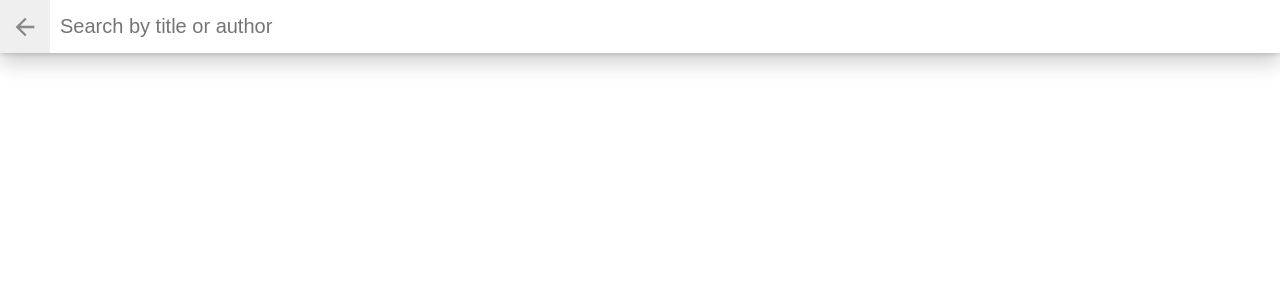
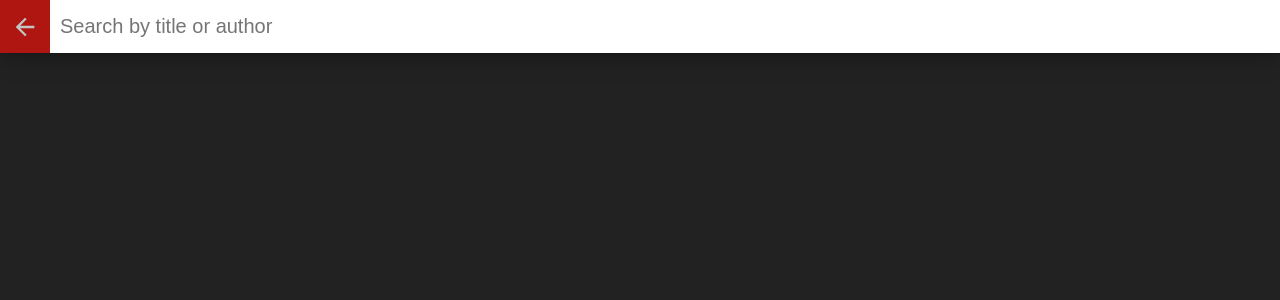
Before and after one commit to KhaledElkhoreby/bookshelf-app, a React (Create React App) app: page /search in a window 1280 px wide. Shown: the top 300 px of the page. Built offline with nearby package versions, Linux system fonts and the light colour scheme; no server answers.

Commit message:
Finsh Styling

```diff
--- a/src/App.css
+++ b/src/App.css
@@ -1,27 +1,52 @@
-html, body, .root {
+:root {
+  --mainColor: #cc1e1f;
+  --btnColor: #c9201a;
+  --btnColorActive: #af1611;
+  --bookCoverColor: #3f04033a;
+  --backgroundColor: #222222;
+  --fontMainColor: #fff;
+  --fontSecondColor: #aaa;
+}
+::-webkit-scrollbar {
+  background: rgb(143, 142, 142);
+  width: 0.75em;
+}
+::-webkit-scrollbar-thumb {
+  background: #72110e;
+  border-radius: 2em;
+  -webkit-border-radius: 2em;
+  -moz-border-radius: 2em;
+  -ms-border-radius: 2em;
+  -o-border-radius: 2em;
+}
+html,
+body,
+.root {
   height: 100%;
+  color: var(--fontMainColor);
 }
 
 body {
   line-height: 1.5;
 }
 
-body, .app {
-  background: white;
+body,
+.app {
+  background: var(--backgroundColor);
 }
 
 /* main page */
 
 .list-books-title {
   padding: 10px 0;
-  background: #2e7c31;
+  background: var(--mainColor);
   text-align: center;
 }
 
 .list-books-title h1 {
   font-weight: 400;
   margin: 0;
-  color: white;
+  color: var(--fontMainColor);
 }
 
 .list-books-content {
@@ -40,7 +65,7 @@ body, .app {
 }
 
 .bookshelf-title {
-  border-bottom: 1px solid #dedede;
+  border-bottom: 3px solid var(--btnColorActive);
 }
 
 .bookshelf-books {
@@ -55,23 +80,23 @@ body, .app {
 
 .open-search button {
   display: block;
+  border: none;
   width: 50px;
   height: 50px;
   border-radius: 50%;
-  background: #2e7d32;
-  background-image: url('./icons/add.svg');
+  background: var(--btnColor);
+  background-image: url("./icons/add.svg");
   background-repeat: no-repeat;
   background-position: center;
   background-size: 28px;
-  box-shadow: 0 3px 6px rgba(0,0,0,0.16), 0 3px 6px rgba(0,0,0,0.23);
+  box-shadow: 0 3px 6px rgba(0, 0, 0, 0.16), 0 3px 6px rgba(0, 0, 0, 0.23);
   font-size: 0;
   outline: 0;
 }
 
 .open-search button:hover {
-  background-color: rgb(0, 102, 0);
+  background-color: var(--btnColorActive);
 }
-
 
 /* search page */
 
@@ -82,7 +107,7 @@ body, .app {
   left: 0;
   z-index: 5;
   display: flex;
-  box-shadow: 0 10px 20px rgba(0,0,0,0.19), 0 0 6px rgba(0,0,0,0.23);
+  box-shadow: 0 10px 20px rgba(0, 0, 0, 0.19), 0 0 6px rgba(0, 0, 0, 0.23);
 }
 
 .search-books-input-wrapper {
@@ -104,7 +129,9 @@ body, .app {
   left: 15px;
   width: 50px;
   height: 53px;
-  background-image: url('./icons/arrow-back.svg');
+  color: var(--fontMainColor);
+  background-color: var(--btnColor);
+  background-image: url("./icons/arrow-back.svg");
   background-position: center;
   background-repeat: no-repeat;
   background-size: 28px;
@@ -112,8 +139,11 @@ body, .app {
   border: none;
   outline: none;
 }
-
+.close-search:hover {
+  background-color: var(--btnColorActive);
+}
 button:active {
+  color: var(--btnColorActive);
   border: red;
   outline: none;
 }
@@ -152,7 +182,7 @@ button:active {
 }
 
 .book-authors {
-  color: #999;
+  color: var(--fontSecondColor);
 }
 
 .book-top {
@@ -169,12 +199,12 @@ button:active {
   width: 40px;
   height: 40px;
   border-radius: 50%;
-  background: #60ac5d;
-  background-image: url('./icons/arrow-drop-down.svg');
+  background: var(--btnColor);
+  background-image: url("./icons/arrow-drop-down.svg");
   background-repeat: no-repeat;
   background-position: center;
   background-size: 20px;
-  box-shadow: 0 3px 6px rgba(0,0,0,0.16), 0 3px 6px rgba(0,0,0,0.23);
+  box-shadow: 0 3px 6px rgba(0, 0, 0, 0.16), 0 3px 6px rgba(0, 0, 0, 0.23);
 }
 
 .book-shelf-changer select {
@@ -187,8 +217,8 @@ button:active {
 /* book cover */
 
 .book-cover {
-  box-shadow: 0 3px 6px rgba(0,0,0,0.16), 0 3px 6px rgba(0,0,0,0.23);
-  background: #eee;
+  box-shadow: 0 3px 6px rgba(0, 0, 0, 0.16), 0 3px 6px rgba(0, 0, 0, 0.23);
+  background: var(--bookCoverColor);
 }
 
 .book-cover-title {
--- a/src/index.css
+++ b/src/index.css
@@ -1,11 +1,13 @@
 html {
   box-sizing: border-box;
 }
-*, *:before, *:after {
+*,
+*:before,
+*:after {
   box-sizing: inherit;
 }
 body {
   margin: 0;
   padding: 0;
-  font-family: 'Roboto', sans-serif;
+  font-family: "Roboto", sans-serif;
 }
```
Also changed, not shown: src/Components/BookItem.module.css (deleted), src/Components/BookList.module.css (deleted), src/Components/Bookshelf.module.css (deleted), src/Components/BookshelfChanger.module.css (deleted), src/Components/SearchResults.module.css (deleted), src/icons/arrow-back.svg, 1 other file (tests, documents, lock files or other folders).
